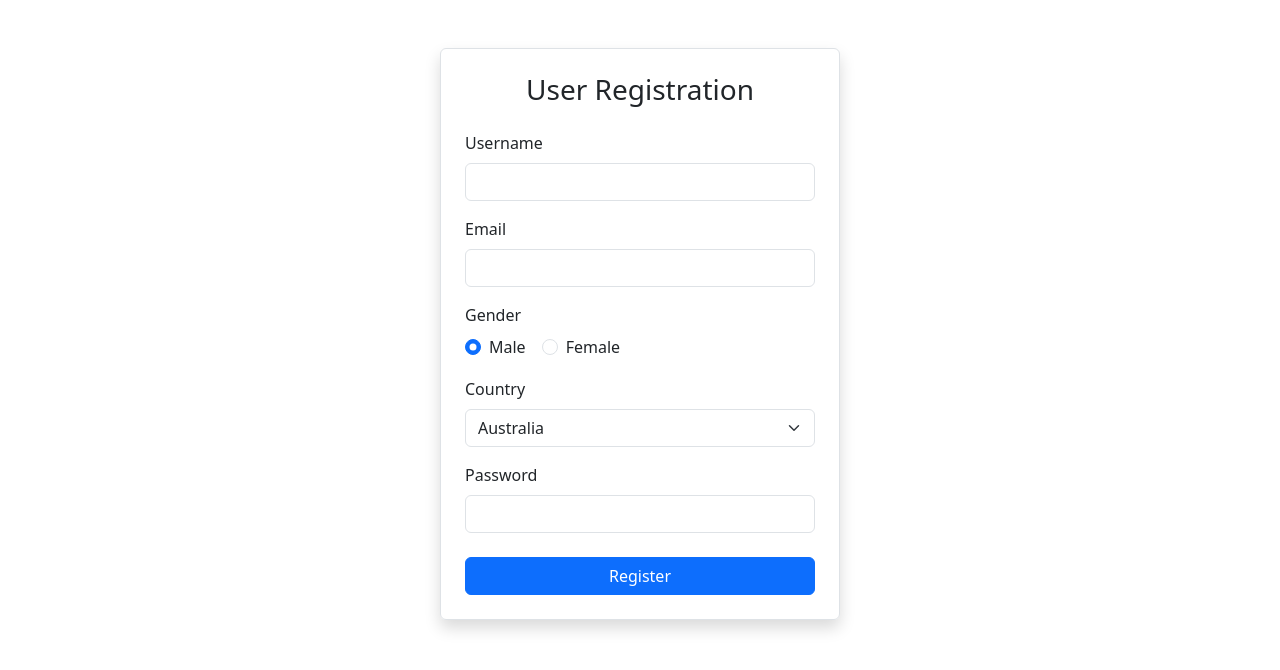
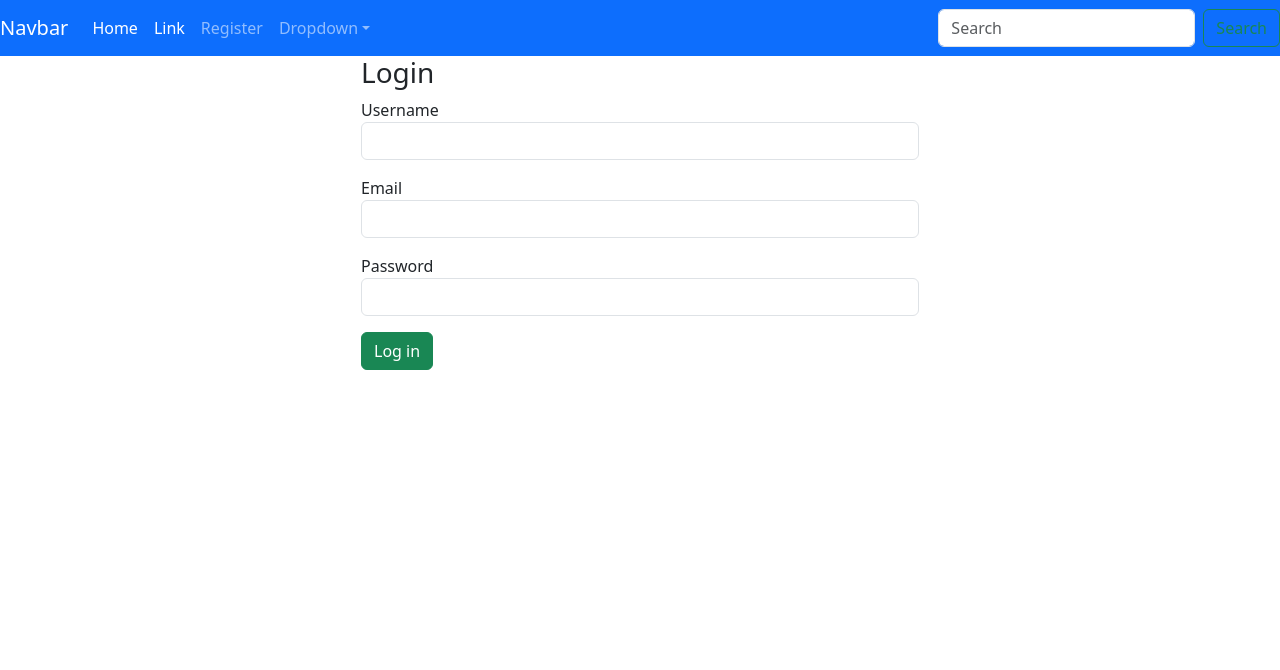
Before and after one commit to kedpalter/trainingReact, a React (Vite) app in the folder reactbc84/: page /login in a window 1280 px wide. Shown: the top 670 px of the page. Built offline with nearby package versions, Linux system fonts and the light colour scheme.

Commit message:
browser router, outlet, route - Template

```diff
--- a/reactbc84/package.json
+++ b/reactbc84/package.json
@@ -15,6 +15,7 @@
     "formik": "^2.4.6",
     "react": "^19.1.0",
     "react-dom": "^19.1.0",
+    "react-router-dom": "^7.7.1",
     "tailwindcss": "^4.1.11",
     "yup": "^1.7.0"
   },
--- /dev/null
+++ b/reactbc84/src/Pages/HomeIndex.jsx
@@ -0,0 +1,9 @@
+import React from 'react'
+
+const HomeIndex = () => {
+  return (
+    <div>HomeIndex</div>
+  )
+}
+
+export default HomeIndex
--- /dev/null
+++ b/reactbc84/src/Pages/Login.jsx
@@ -0,0 +1,12 @@
+import React from 'react'
+import DemoFormLogin from '../Form/DemoFormLogin'
+
+const Login = () => {
+  return (
+    <div>
+        <DemoFormLogin />
+    </div>
+  )
+}
+
+export default Login
--- /dev/null
+++ b/reactbc84/src/Pages/Register.jsx
@@ -0,0 +1,12 @@
+import React from 'react'
+import DemoFormik from '../Form/DemoFormik'
+
+const Register = () => {
+    return (
+        <div>
+            <DemoFormik />
+        </div>
+    )
+}
+
+export default Register
--- a/reactbc84/src/main.jsx
+++ b/reactbc84/src/main.jsx
@@ -20,6 +20,11 @@
 import ToDoListApi from './api/ToDoListApi'
 import DemoFormLogin from './Form/DemoFormLogin'
 import DemoFormik from './Form/DemoFormik'
+import { BrowserRouter, Outlet, Route, Routes } from 'react-router-dom'
+import HomeIndex from './Pages/HomeIndex'
+import Login from './Pages/Login'
+import HomeTemplate from './template/HomeTemplate'
+import Register from './Pages/Register'
 // import CSS
 
 // import "./css/index.css";
@@ -45,12 +50,33 @@
     {/* <ProductsPage /> */}
     {/* <ToDoListApi /> */}
     {/* <DemoFormLogin /> */}
-    <DemoFormik />
+    {/* <DemoFormik /> */}
     {/*
       Phân biệt State và Props:
       ∙ State: giá trị thay đổi dùng để binding lên giao diện, state có thể gán lại giá trị (state, setState)
       ∙ Props: giá trị có thể thay đổi dùng để binding lên giao diện, props không thể gán lại giá trị (read-only)
     */}
+    {/* REACT ROUTER DOM ------------------------------------------------ */}
+    <BrowserRouter>
+      <Routes>
+
+
+        <Route path='' element={<HomeTemplate />}>
+
+
+          <Route index element={<HomeIndex />}></Route>
+          <Route path='login' element={<Login />}></Route>
+          <Route path='register' element={<Register />}></Route>
+        </Route>
+
+        <Route path='api'>
+          <Route path='todolist' element={<ToDoListApi />} />
+          <Route path='productpage' element={<ProductsPage />}></Route>
+        </Route>
+
+
+      </Routes>
+    </BrowserRouter>
   </>
 
 )
--- /dev/null
+++ b/reactbc84/src/template/HeaderHome.jsx
@@ -0,0 +1,46 @@
+import React from 'react'
+import { NavLink } from 'react-router-dom'
+
+const HeaderHome = () => {
+
+
+
+    return (
+        <header>
+            {/* bs5-navbar-background */}
+            <nav className="navbar navbar-expand-sm navbar-dark bg-primary">
+                <NavLink className="navbar-brand" to="/">Navbar</NavLink>
+                <button className="navbar-toggler d-lg-none" type="button" data-bs-toggle="collapse" data-bs-target="#collapsibleNavId" aria-controls="collapsibleNavId" aria-expanded="false" aria-label="Toggle navigation" />
+                <div className="collapse navbar-collapse" id="collapsibleNavId">
+                    <ul className="navbar-nav me-auto mt-2 mt-lg-0">
+                        <li className="nav-item">
+                            <NavLink className="nav-link active" to="/" aria-current="page">Home <span className="visually-hidden">(current)</span></NavLink>
+                        </li>
+                        <li className="nav-item">
+                            <NavLink className="nav-link" to="/login">Link</NavLink>
+                        </li>
+                        <li className="nav-item">
+                            <NavLink className="nav-link" to="/register">Register</NavLink>
+                        </li>
+                        <li className="nav-item dropdown">
+                            <NavLink className="nav-link dropdown-toggle" to="" id="dropdownId" data-bs-toggle="dropdown" aria-haspopup="true" aria-expanded="false">Dropdown</NavLink>
+                            <div className="dropdown-menu" aria-labelledby="dropdownId">
+                                <NavLink className="dropdown-item" to="#">Action 1</NavLink>
+                                <NavLink className="dropdown-item" to="#">Action 2</NavLink>
+                            </div>
+                        </li>
+                    </ul>
+                    <form className="d-flex my-2 my-lg-0">
+                        <input className="form-control me-sm-2" type="text" placeholder="Search" />
+                        <button className="btn btn-outline-success my-2 my-sm-0" type="submit">
+                            Search
+                        </button>
+                    </form>
+                </div>
+            </nav>
+            {/* thẻ a đổi thành NavLink, href đổi thành to, để react chỉ load lại outlet thay vì load lại toàn bộ trang web */}
+        </header>
+    )
+}
+
+export default HeaderHome
--- /dev/null
+++ b/reactbc84/src/template/HomeTemplate.jsx
@@ -0,0 +1,17 @@
+import React from 'react'
+import { Outlet } from 'react-router-dom'
+import HeaderHome from './HeaderHome'
+
+//Template chứa các thành phần dùng chung của website
+const HomeTemplate = () => {
+    return (
+        <div>
+            <HeaderHome />
+
+
+            <Outlet />
+        </div>
+    )
+}
+
+export default HomeTemplate
```
Also changed, not shown: 2 other files (tests, documents, lock files or other folders).
